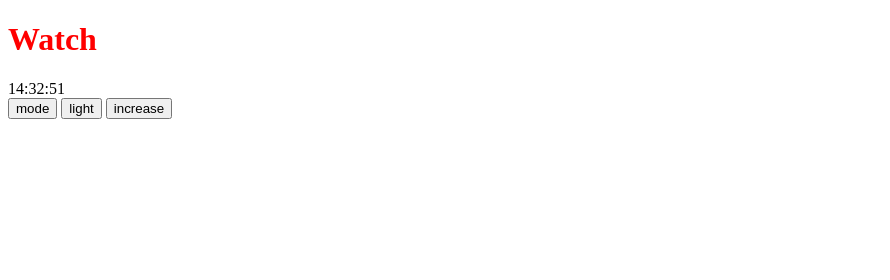
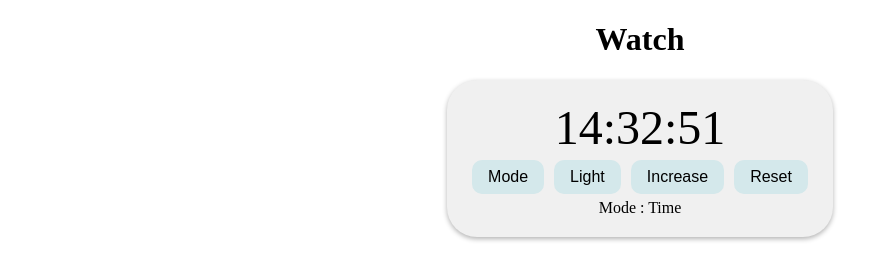
Before and after one commit to MinaYuni/typescript-test, a website built with webpack: page src/index.html in a window 1280 px wide. Shown: the whole page, without its empty margins (0-890 px from the left). Built offline with nearby package versions, Linux system fonts and the light colour scheme.

Commit message:
add reset time and css

```diff
--- a/src/index.css
+++ b/src/index.css
@@ -1,3 +1,50 @@
-h1 {
-    color: red;
+body {
+  text-align: center;
 }
+
+.watch {
+  display: inline-block;
+  padding: 20px;
+  background-color: #f0f0f0;
+  color: #000;
+  border-radius: 30px;
+  box-shadow: 0 2px 5px rgba(0, 0, 0, 0.3);
+}
+
+.time {
+  font-size: 48px;
+}
+
+.buttons {
+  display: flex;
+  justify-content: center;
+}
+
+button {
+  margin: 5px;
+  padding: 8px 16px;
+  font-size: 16px;
+  background-color: #d4e8eb;
+  color: #000;
+  border: none;
+  border-radius: 10px;
+}
+
+button:hover {
+  background-color: #b6c9cc;
+}
+
+/* dark mode styles */
+.dark-mode .watch {
+  background-color: #3d3d3d;
+  color: #fff;
+}
+
+.dark-mode button {
+  background-color: #000;
+  color: #fff;
+}
+
+.dark-mode button:hover {
+  background-color: #616161;
+}
--- a/src/index.html
+++ b/src/index.html
@@ -12,12 +12,14 @@
   <body>
     <h1>Watch</h1>
     <div class="watch">
-      <div class="time">00:00:00</div>
+      <div class="time"></div>
       <div class="buttons">
-        <button class="mode" onclick="">mode</button>
-        <button class="light">light</button>
-        <button class="increase">increase</button>
+        <button class="mode" onclick="">Mode</button>
+        <button class="light">Light</button>
+        <button class="increase">Increase</button>
+        <button class="reset">Reset</button>
       </div>
+      <div class="currentMode">Mode : Time</div>
     </div>
   </body>
 </html>
--- a/src/index.ts
+++ b/src/index.ts
@@ -1,9 +1,12 @@
 import "./index.css";
 
+let watchContainer = document.querySelector(".watch");
 let timeText = document.querySelector(".time");
+let modeText = document.querySelector(".currentMode");
 let modeButton = document.querySelector(".mode");
 let increaseButton = document.querySelector(".increase");
 let lightButton = document.querySelector(".light");
+let resetButton = document.querySelector(".reset");
 
 let currentTime = new Date();
 let hourIsEdited = false;
@@ -11,8 +14,10 @@ let minuteIsEdited = false;
 let hoursAdded = 0;
 let minutesAdded = 0;
 
+let isLightMode = true;
+
 /**
- * Update the text field with the current value
+ * Update the time text field with the current value
  */
 function updateTime() {
   currentTime = new Date();
@@ -22,18 +27,22 @@ function updateTime() {
 }
 
 /**
- * Edit the displayed time
+ * Change to edit mode for the time
  */
 function timeEdit() {
   if (!hourIsEdited && !minuteIsEdited) {
     hourIsEdited = true;
+    modeText.textContent = "Mode : Hour";
   } else if (hourIsEdited && !minuteIsEdited) {
     hourIsEdited = false;
     minuteIsEdited = true;
+    modeText.textContent = "Mode : Minute";
   } else {
     hourIsEdited = false;
     minuteIsEdited = false;
+    modeText.textContent = "Mode : Time";
   }
+  updateTime();
 }
 
 /**
@@ -47,7 +56,24 @@ function increaseTime() {
   }
 }
 
+/**
+ * Change light mode to dark mode and vice versa
+ */
+function changeLightMode() {
+  isLightMode = !isLightMode;
+}
+
+/**
+ * Reset actual time to current time
+ */
+function resetTime() {
+  hoursAdded = 0;
+  minutesAdded = 0;
+}
+
 modeButton.addEventListener("click", timeEdit);
 increaseButton.addEventListener("click", increaseTime);
+lightButton.addEventListener("click", changeLightMode);
+resetButton.addEventListener("click", resetTime);
 
 setInterval(updateTime, 1000);
```
